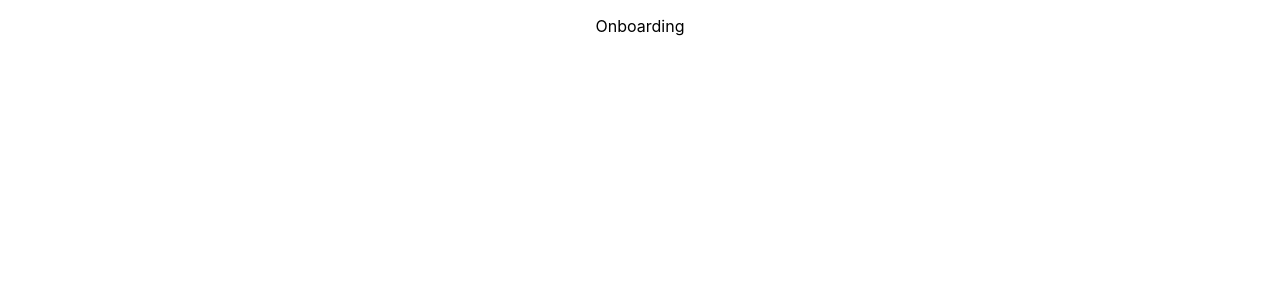
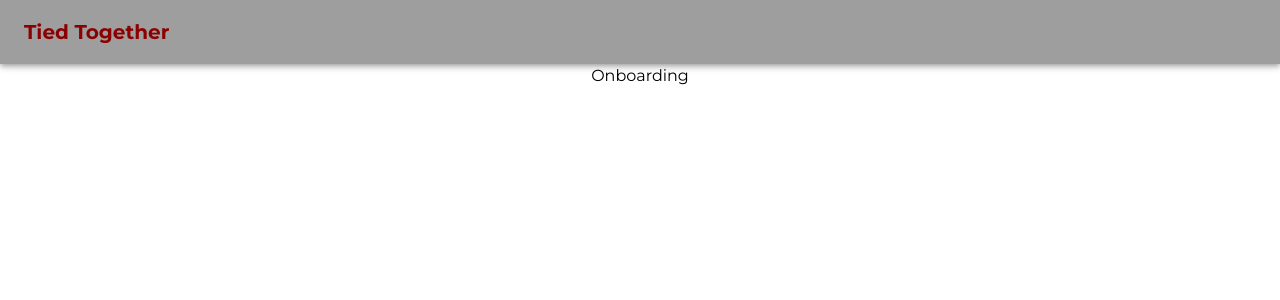
Before and after one commit to csprojectinternational/hello-world-app, a React (Create React App) app in the folder hello-world-react/: page / in a window 1280 px wide. Shown: the top 300 px of the page. Built offline with nearby package versions, Linux system fonts and the light colour scheme.

Commit message:
installed montserrat font, added appbar testing out styling

```diff
--- a/hello-world-react/package.json
+++ b/hello-world-react/package.json
@@ -5,6 +5,7 @@
   "dependencies": {
     "@emotion/react": "^11.10.6",
     "@emotion/styled": "^11.10.6",
+    "@fontsource/montserrat": "^4.5.14",
     "@mui/material": "^5.11.15",
     "@testing-library/jest-dom": "^5.16.5",
     "@testing-library/react": "^13.4.0",
--- a/hello-world-react/src/App.js
+++ b/hello-world-react/src/App.js
@@ -1,20 +1,65 @@
 import './App.css';
 
-import { BrowserRouter, Routes, Route } from "react-router-dom"; // router
+// router
+import { BrowserRouter, Routes, Route } from "react-router-dom";
+
+// mui and fonts
+import { createTheme, ThemeProvider } from '@mui/material/styles';
+import '@fontsource/montserrat/300.css';
+import '@fontsource/montserrat/400.css';
+import '@fontsource/montserrat/500.css';
+import '@fontsource/montserrat/700.css';
+
+// pages
+import Onboarding from './pages/Onboarding/Onboarding';
+import Register from './pages/Register/Register';
+import Dashboard from './pages/Dashboard/Dashboard';
+import ErrorPage from './pages/ErrorPage/ErrorPage';
+
+// navbar
+import NavBar from './components/NavBar/NavBar';
+import { grey, red } from '@mui/material/colors';
 
 // ROOT
+// contains router and mui styling
+// individual pages are in the pages folder
+
+const primaryTheme = createTheme({
+  palette: {
+    primary: grey,
+    secondary: red
+  },
+  typography: {
+    fontFamily: [
+      'Montserrat',
+      '-apple-system',
+      'BlinkMacSystemFont',
+      '"Segoe UI"',
+      'Roboto',
+      '"Helvetica Neue"',
+      'Arial',
+      'sans-serif',
+      '"Apple Color Emoji"',
+      '"Segoe UI Emoji"',
+      '"Segoe UI Symbol"',
+    ].join(',')
+  }
+});
 
 function App() {
   return (
     <div className="App">
-      <BrowserRouter>
-        <Routes>
-          <Route exact path="/" element={<p>Onboarding</p>} />
-          <Route exact path="/register" element={<p>Register</p>} />
-          <Route exact path="/dashboard" element={<p>Dashboard</p>} />
-          <Route path="*" element={<p>404: This page does not exist!</p>} />
-        </Routes>
-      </BrowserRouter>
+      <ThemeProvider theme={primaryTheme}>
+        <NavBar />
+        <BrowserRouter>
+          <Routes>
+            <Route exact path="/" element={<Onboarding />} />
+            <Route exact path="/register" element={<Register />} />
+            <Route exact path="/dashboard" element={<Dashboard />} />
+            <Route path="*" element={<ErrorPage />} />
+          </Routes>
+        </BrowserRouter>
+      </ThemeProvider>
     </div>
   );
 }
--- /dev/null
+++ b/hello-world-react/src/components/NavBar/NavBar.jsx
@@ -0,0 +1,18 @@
+import React from 'react'
+import AppBar from '@mui/material/AppBar'
+import Toolbar from '@mui/material/Toolbar'
+import Typography from '@mui/material/Typography'
+
+const NavBar = () => {
+  return (
+    <AppBar position="sticky" color="primary">
+      <Toolbar>
+        <Typography variant="h6" className="title" sx={{ fontWeight: 700, color: 'darkred' }}>
+          Tied Together
+        </Typography>
+      </Toolbar>
+    </AppBar>
+  )
+}
+
+export default NavBar
--- /dev/null
+++ b/hello-world-react/src/pages/Dashboard/Dashboard.jsx
@@ -0,0 +1,9 @@
+import React from 'react'
+
+const Dashboard = () => {
+  return (
+    <div>Dashboard</div>
+  )
+}
+
+export default Dashboard
--- /dev/null
+++ b/hello-world-react/src/pages/ErrorPage/ErrorPage.jsx
@@ -0,0 +1,9 @@
+import React from 'react'
+
+const ErrorPage = () => {
+  return (
+    <div>ErroPage</div>
+  )
+}
+
+export default ErrorPage
--- /dev/null
+++ b/hello-world-react/src/pages/Onboarding/Onboarding.jsx
@@ -0,0 +1,10 @@
+import { Typography } from '@mui/material'
+import React from 'react'
+
+const Onboarding = () => {
+  return (
+    <Typography>Onboarding</Typography>
+  )
+}
+
+export default Onboarding
--- /dev/null
+++ b/hello-world-react/src/pages/Register/Register.jsx
@@ -0,0 +1,9 @@
+import React from 'react'
+
+const Register = () => {
+  return (
+    <div>Register</div>
+  )
+}
+
+export default Register
```
Also changed, not shown: 1 other file (tests, documents, lock files or other folders).
